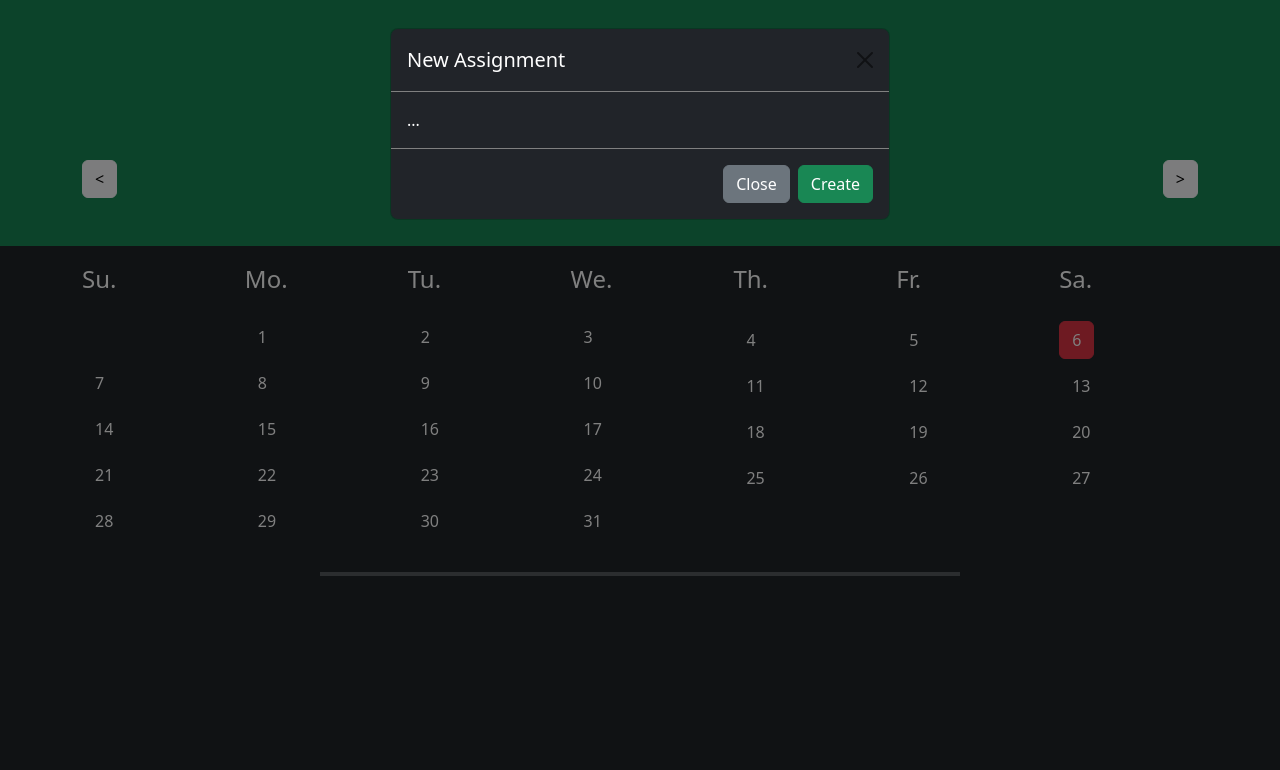
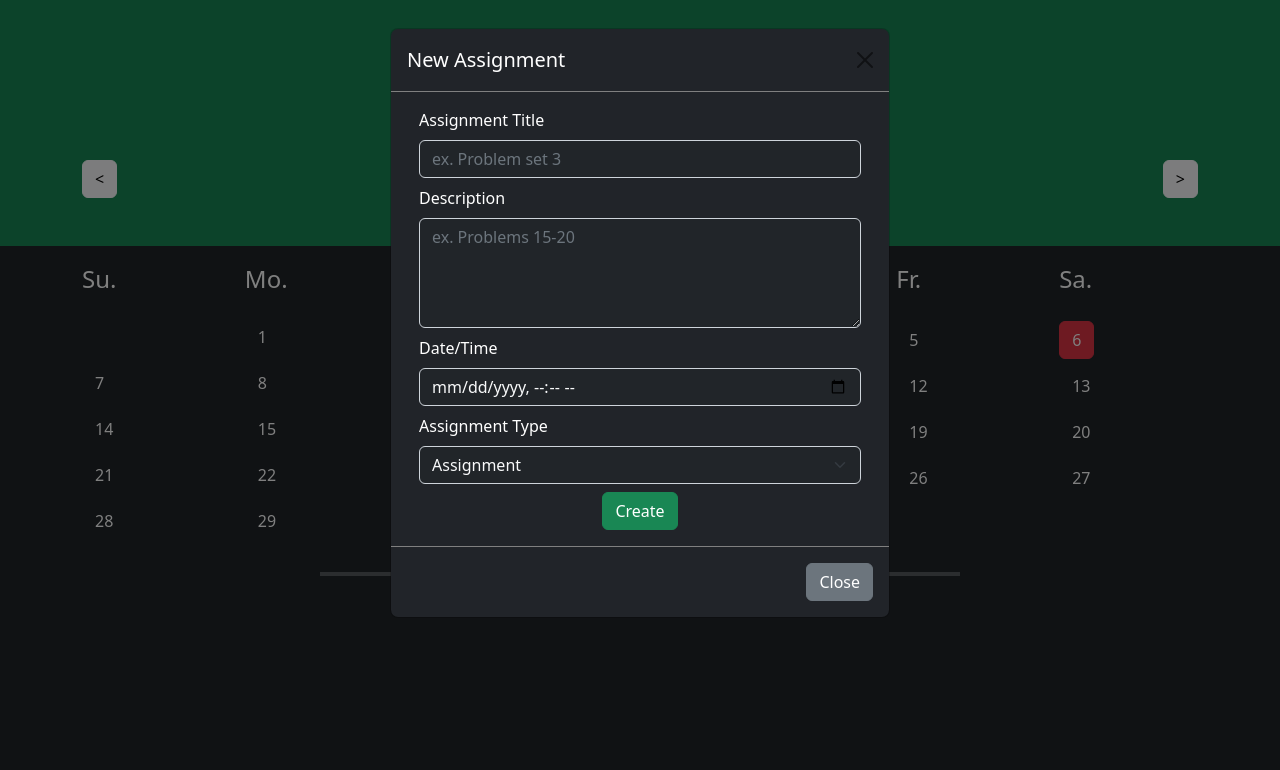
Before and after one commit to Js-cook/Planner-App, a Django app: page / in a window 1280 px wide, after a click that opens the changed part. Shown: the top 770 px of the page. Run offline with Django 3.2, Linux system fonts and the light colour scheme.

Commit message:
ADD - Added assignment creation

```diff
--- a/api/urls.py
+++ b/api/urls.py
@@ -3,5 +3,6 @@ from . import views
 urlpatterns = [
     path("", views.overview, name="overview"),
     path("get-assignments/<int:year>/<int:month>/<int:day>/", views.get_assignments, name="fetch-assi"),
-    path("update-status/<int:id>/", views.update_status, name="update status")
+    path("update-status/<int:id>/", views.update_status, name="update status"),
+    path("new-assignment/", views.create_assignment, name="create assignment")
 ]
--- a/frontend/templates/frontend/index.html
+++ b/frontend/templates/frontend/index.html
@@ -74,11 +74,29 @@
           <button type="button" class="btn-close" data-bs-dismiss="modal" aria-label="Close"></button>
         </div>
         <div class="modal-body">
-          ...
+          <div id="form-wrapper">
+            <form class="container">
+              <label for="title" class="form-label">Assignment Title</label>
+              <input type="text" name="title" id="title" placeholder="ex. Problem set 3" class="bg-dark text-light form-control" required>
+              <label class="form-label mt-2" for="desc">Description</label>
+              <textarea id="desc" class="form-control bg-dark text-light" rows="4" cols="50" name="desc" placeholder="ex. Problems 15-20" required></textarea>
+              <label for="datetime" class="form-label mt-2">Date/Time</label>
+              <input id="datetime" name="datetime" class="form-control bg-dark text-light" type="datetime-local" required>
+              <label for="type" class="form-label mt-2">Assignment Type</label>
+              <select id="type" class="form-select bg-dark text-light" name="type">
+                <option value="Assignment">Assignment</option>
+                <option value="Test">Test/Quiz</option>
+                <option value="Essay">Essay</option>
+                <option value="Reading">Reading</option>
+              </select>
+              <div class="d-flex justify-content-center">
+                <input type="submit" class="mt-2 btn btn-success" value="Create">
+              </div>
+            </form>
+          </div>
         </div>
         <div class="modal-footer" style="border-top-color: grey;">
           <button type="button" class="btn btn-secondary" data-bs-dismiss="modal">Close</button>
-          <button type="button" class="btn btn-success">Create</button>
         </div>
       </div>
     </div>
@@ -238,6 +256,42 @@
     })
   }
 
+  function getCookie(name) {
+    let cookieValue = null;
+    if (document.cookie && document.cookie !== '') {
+        const cookies = document.cookie.split(';');
+        for (let i = 0; i < cookies.length; i++) {
+            const cookie = cookies[i].trim();
+            // Does this cookie string begin with the name we want?
+            if (cookie.substring(0, name.length + 1) === (name + '=')) {
+                cookieValue = decodeURIComponent(cookie.substring(name.length + 1));
+                break;
+            }
+        }
+    }
+    return cookieValue;
+    }
+    var csrftoken = getCookie('csrftoken');
+
+  const wrapper = document.getElementById("form-wrapper")
+  wrapper.addEventListener("submit", (e) => {
+    e.preventDefault()
+    const title = document.getElementById("title").value
+    const desc = document.getElementById("desc").value
+    const dt = new Date(document.getElementById("datetime").value).getTime()
+    console.log(new Date(document.getElementById("datetime").value).getTime())
+    const type = document.getElementById("type").value
+    const url = "https://planner.p3rplexed.repl.co/api/new-assignment/"
+    fetch(url, {
+      method: "POST",
+      headers: {
+        "Content-type": "application/json",
+        "X-CSRFToken": csrftoken,
+      },
+      body:JSON.stringify({"title": title, "description": desc, "dt": dt, "type": type})
+    })
+  })
+
   window.onload = () => {
     // const d = new Date()
     renderCalendar(d)
```
Also changed, not shown: api/views.py (+11 -0 lines), db.sqlite3.
